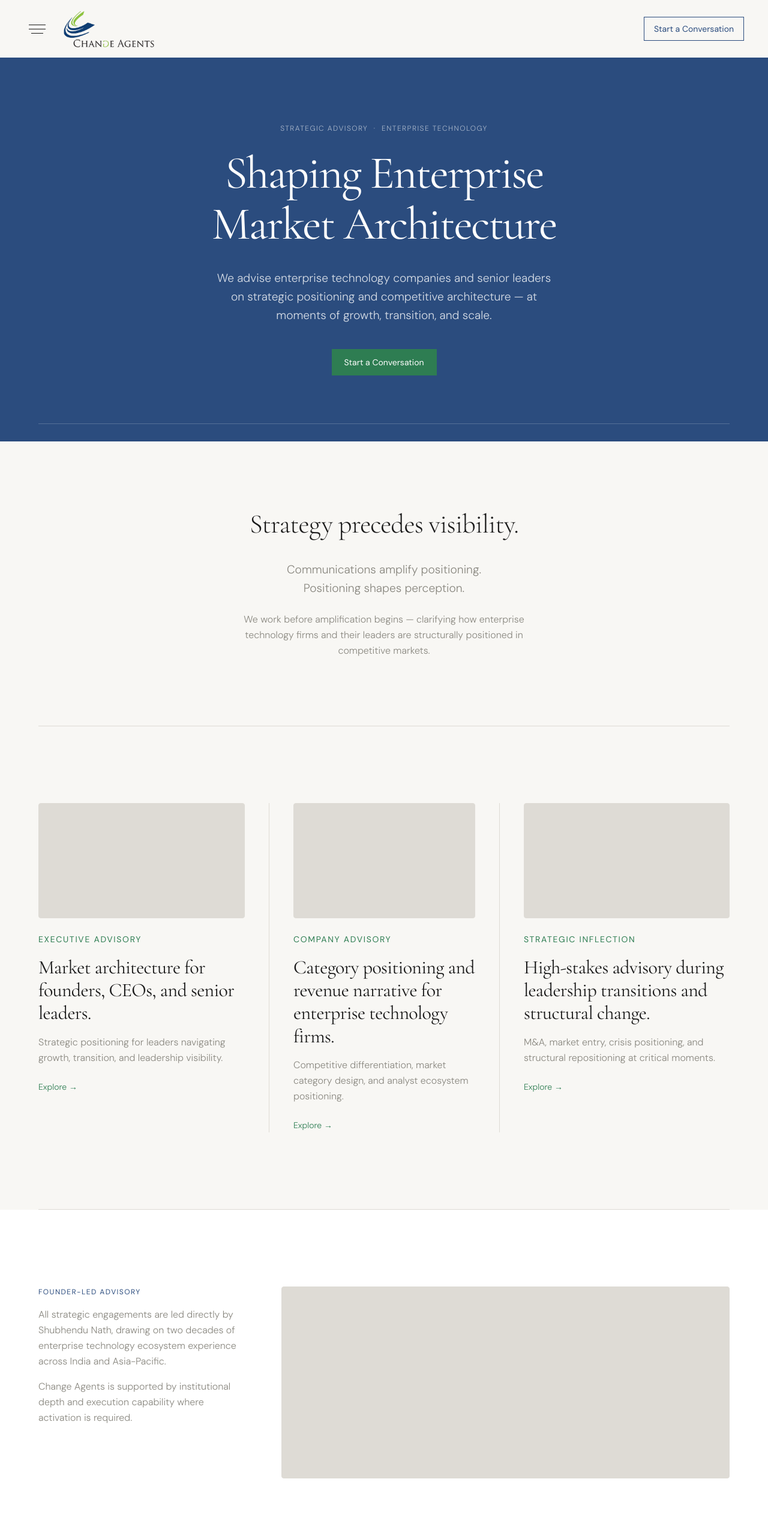
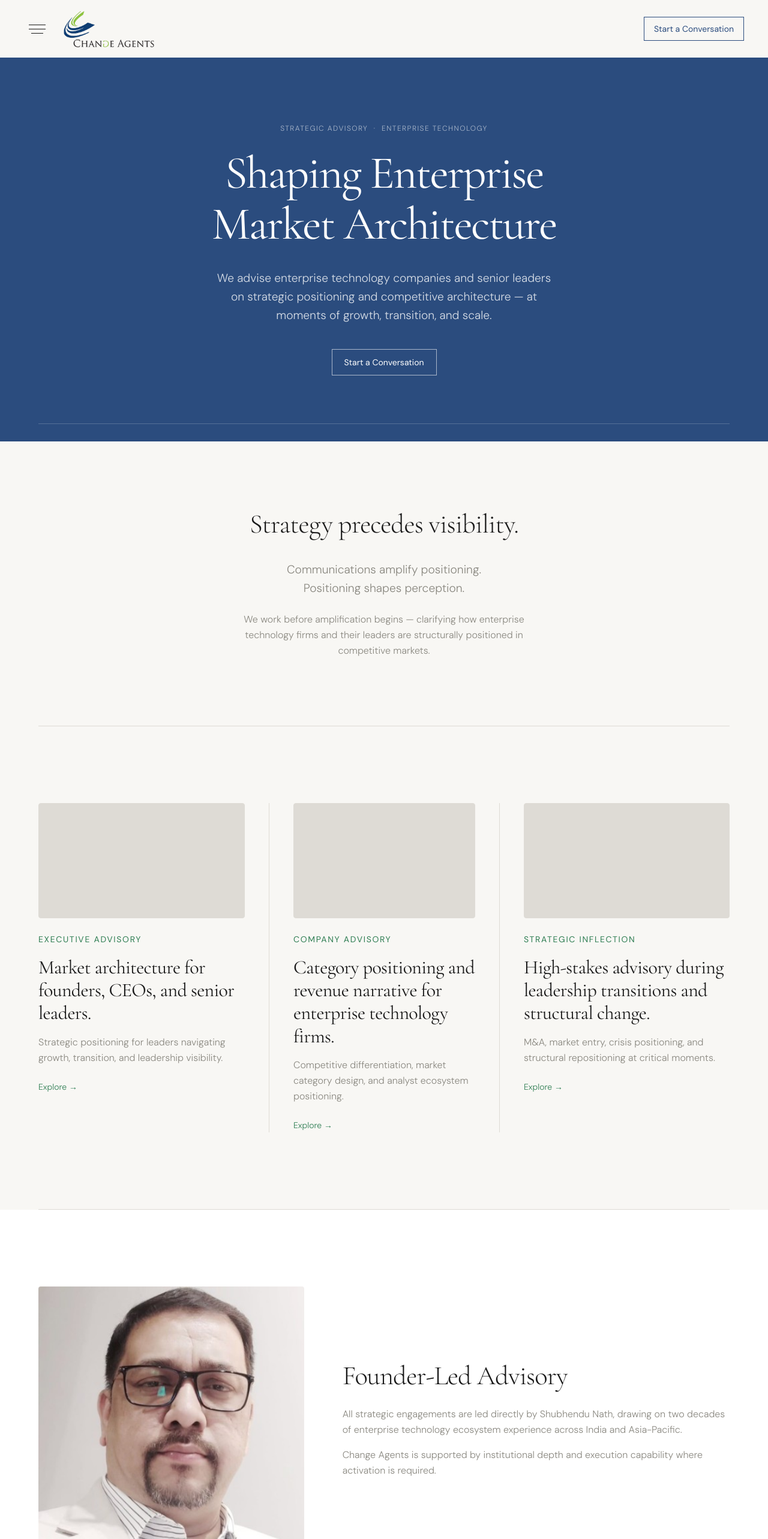
Before and after one commit to neeraj-raje/CABranding, a Next.js app: page / in a window 1280 px wide. Shown: the top 2566 px of the page at 60% size. Built offline with nearby package versions, Linux system fonts and the light colour scheme.

Commit message:
Corrections: buttons back to original, Shubhendu image, Communications layout flip, remove LIMITED ENGAGEMENTS eyebrow, form field colors

```diff
--- a/app/page.tsx
+++ b/app/page.tsx
@@ -3,6 +3,7 @@
 import { useRef } from 'react'
 import { motion, useInView, type Variants } from 'framer-motion'
 import Link from 'next/link'
+import Image from 'next/image'
 import CTAButton from '@/components/ui/CTAButton'
 import HorizontalRule from '@/components/ui/HorizontalRule'
 import DarkCTAFooter from '@/components/sections/DarkCTAFooter'
@@ -84,7 +85,7 @@ export default function HomePage() {
             </motion.p>
 
             <motion.div variants={fadeUp} className="mt-10 flex justify-center">
-              <CTAButton href="/contact" variant="green">
+              <CTAButton href="/contact" variant="outline-inverted">
                 Start a Conversation
               </CTAButton>
             </motion.div>
@@ -154,20 +155,26 @@ export default function HomePage() {
       <section className="bg-white px-6 lg:px-8 py-24 lg:py-32">
         <div className="max-w-6xl mx-auto">
           <FadeInSection>
-            <div className="grid grid-cols-1 lg:grid-cols-12 gap-12 lg:gap-16">
-              <div className="lg:col-span-4">
-                <p className="font-dm-sans font-normal text-micro text-accent uppercase tracking-label">
+            <div className="grid grid-cols-1 lg:grid-cols-12 gap-12 lg:gap-16 items-center">
+              <div className="lg:col-span-5">
+                <Image
+                  src="/assets/team/shubhendu-nath.jpg"
+                  alt="Shubhendu Nath"
+                  width={400}
+                  height={500}
+                  className="w-full h-auto object-cover rounded"
+                />
+              </div>
+              <div className="lg:col-span-7">
+                <h2 className="font-cormorant font-light text-title text-ink">
                   Founder-Led Advisory
-                </p>
-                <p className="font-dm-sans font-light text-body text-muted mt-4 leading-relaxed">
+                </h2>
+                <p className="font-dm-sans font-light text-body text-muted mt-6 leading-relaxed">
                   All strategic engagements are led directly by Shubhendu Nath, drawing on two decades of enterprise technology ecosystem experience across India and Asia-Pacific.
                 </p>
                 <p className="font-dm-sans font-light text-body text-muted mt-4 leading-relaxed">
                   Change Agents is supported by institutional depth and execution capability where activation is required.
                 </p>
-              </div>
-              <div className="lg:col-span-8">
-                <div className="bg-rule border border-rule rounded h-80"></div>
               </div>
             </div>
           </FadeInSection>
@@ -179,16 +186,20 @@ export default function HomePage() {
       {/* Integrated Communications */}
       <section className="bg-ground px-6 lg:px-8 py-24 lg:py-32">
         <div className="max-w-6xl mx-auto">
-          <FadeInSection className="max-w-4xl">
+          <FadeInSection>
+            <div className="grid grid-cols-1 lg:grid-cols-2 gap-12 lg:gap-16 items-center">
+              <div className="bg-rule border border-rule rounded h-72"></div>
+              <div>
                 <h2 className="font-cormorant font-light text-heading text-ink">
                   Integrated Communications
                 </h2>
-            <div className="bg-rule border border-rule rounded h-72 my-8"></div>
-            <p className="font-dm-sans font-light text-body text-muted leading-relaxed">
+                <p className="font-dm-sans font-light text-body text-muted mt-6 leading-relaxed">
                   Once market architecture is defined, we support its execution through
                   media strategy, analyst engagement, and narrative activation.
                   Communication follows positioning — never precedes it.
                 </p>
+              </div>
+            </div>
           </FadeInSection>
         </div>
       </section>
--- a/components/sections/DarkCTAFooter.tsx
+++ b/components/sections/DarkCTAFooter.tsx
@@ -36,10 +36,6 @@ export default function DarkCTAFooter() {
         <div className="grid grid-cols-1 lg:grid-cols-2 gap-12 lg:gap-16">
           {/* Left side */}
           <div>
-            <p className="font-dm-sans font-light text-micro text-white/60 uppercase tracking-label mb-4">
-              Limited Engagements
-            </p>
-
             <h2 className="font-cormorant font-light text-title text-white">
               We work with a small number of enterprise leaders each year.
             </h2>
@@ -71,7 +67,7 @@ export default function DarkCTAFooter() {
                     value={formData.name}
                     onChange={handleInputChange}
                     required
-                    className="w-full bg-white/10 border border-white/20 rounded px-4 py-2.5 font-dm-sans text-body text-white placeholder-white/50 focus:outline-none focus:border-white/40 transition-colors"
+                    className="w-full bg-white/80 border border-white rounded px-4 py-2.5 font-dm-sans text-body text-ink placeholder-ink/50 focus:outline-none focus:border-white focus:ring-1 focus:ring-white transition-colors"
                   />
                 </div>
                 <div>
@@ -82,7 +78,7 @@ export default function DarkCTAFooter() {
                     value={formData.email}
                     onChange={handleInputChange}
                     required
-                    className="w-full bg-white/10 border border-white/20 rounded px-4 py-2.5 font-dm-sans text-body text-white placeholder-white/50 focus:outline-none focus:border-white/40 transition-colors"
+                    className="w-full bg-white/80 border border-white rounded px-4 py-2.5 font-dm-sans text-body text-ink placeholder-ink/50 focus:outline-none focus:border-white focus:ring-1 focus:ring-white transition-colors"
                   />
                 </div>
                 <div>
@@ -93,7 +89,7 @@ export default function DarkCTAFooter() {
                     onChange={handleInputChange}
                     required
                     rows={4}
-                    className="w-full bg-white/10 border border-white/20 rounded px-4 py-2.5 font-dm-sans text-body text-white placeholder-white/50 focus:outline-none focus:border-white/40 transition-colors resize-none"
+                    className="w-full bg-white/80 border border-white rounded px-4 py-2.5 font-dm-sans text-body text-ink placeholder-ink/50 focus:outline-none focus:border-white focus:ring-1 focus:ring-white transition-colors resize-none"
                   />
                 </div>
                 <button
--- a/components/ui/CTAButton.tsx
+++ b/components/ui/CTAButton.tsx
@@ -3,7 +3,7 @@ import Link from 'next/link'
 interface CTAButtonProps {
   href: string
   children: React.ReactNode
-  variant?: 'outline' | 'outline-inverted' | 'green'
+  variant?: 'outline' | 'outline-inverted'
   className?: string
 }
 
@@ -17,9 +17,7 @@ export default function CTAButton({
     'inline-block font-dm-sans font-normal text-small px-5 py-2.5 border transition-colors duration-200'
 
   const styles =
-    variant === 'green'
-      ? 'bg-accent-green text-white border-accent-green hover:opacity-90'
-      : variant === 'outline-inverted'
+    variant === 'outline-inverted'
       ? 'border-white/60 text-white hover:bg-white hover:text-accent'
       : 'border-accent text-accent hover:bg-accent hover:text-white'
 
```
Also changed, not shown: .claude/launch.json (added). Lines whose indentation alone changed are shown as unchanged.
